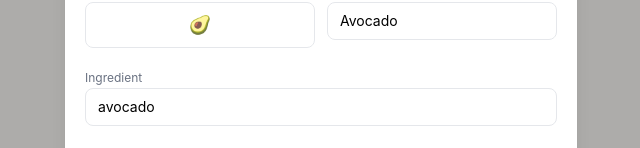
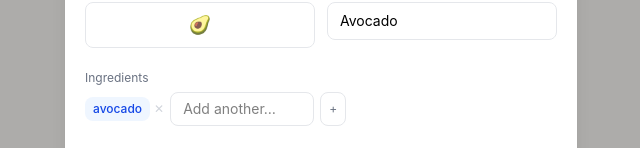
Before and after one commit to philcali/food-plan, a React (Vite) app: page /recipes/demo1 in a window 1280 px wide. Both pictures are taken after a click on the button "Edit". Shown: the part 197-345 px from the top of the page, without its empty margins (319-959 px from the left). Built offline with nearby package versions, Linux system fonts and the light colour scheme.

Commit message:
feat: recipes with multiple ingredients

```diff
--- a/src/components/ConfirmModal.jsx
+++ b/src/components/ConfirmModal.jsx
@@ -14,7 +14,7 @@ export default function ConfirmModal({ open, onClose, onConfirm, title, message,
           </button>
           <button onClick={() => { onConfirm(); onClose() }}
             className="flex-1 py-2.5 rounded-xl bg-red-500 text-white text-sm font-medium active:scale-[0.98] transition-transform">
-            Delete
+            {confirmLabel}
           </button>
         </div>
       </div>
--- a/src/pages/MealPlan.jsx
+++ b/src/pages/MealPlan.jsx
@@ -114,7 +114,7 @@ export default function MealPlan() {
   const filtered = useMemo(() =>
     recipes.filter(r =>
       r.name.toLowerCase().includes(search.toLowerCase()) ||
-      r.ingredient?.toLowerCase().includes(search.toLowerCase())
+      r.ingredients?.some(i => i.toLowerCase().includes(search.toLowerCase()))
     ), [recipes, search])
 
   const refreshSlots = () => setSlots(mealSlotsRepo.list())
--- a/src/pages/RecipeDetail.jsx
+++ b/src/pages/RecipeDetail.jsx
@@ -11,7 +11,7 @@ export default function RecipeDetail() {
   const [confirmDelete, setConfirmDelete] = useState(false)
   const [showEdit, setShowEdit] = useState(false)
   const [editForm, setEditForm] = useState({
-    name: '', emoji: '', ingredient: '', ageMin: 6,
+    name: '', emoji: '', ingredients: [], _ingredient: '', ageMin: 6,
     texture: 'mashed', allergens: '', prepNotes: '', safe: true,
   })
 
@@ -25,7 +25,8 @@ export default function RecipeDetail() {
       setEditForm({
         name: recipe.name || '',
         emoji: recipe.emoji || '',
-        ingredient: recipe.ingredient || '',
+        ingredients: recipe.ingredients || [],
+        _ingredient: '',
         ageMin: recipe.ageMin || 6,
         texture: recipe.texture || 'mashed',
         allergens: (recipe.allergens || []).join(', '),
@@ -107,10 +108,19 @@ export default function RecipeDetail() {
         </div>
       )}
 
-      {/* Ingredient */}
+      {/* Ingredients */}
       <div className="card p-4">
-        <h2 className="text-xs font-semibold text-gray-500 uppercase tracking-wider mb-2">Ingredient</h2>
-        <p className="text-sm text-gray-700 capitalize">{recipe.ingredient || '—'}</p>
+        <h2 className="text-xs font-semibold text-gray-500 uppercase tracking-wider mb-2">Ingredients</h2>
+        <div className="flex flex-wrap gap-1.5">
+          {(recipe.ingredients || []).length > 0
+            ? recipe.ingredients.map((ing, i) => (
+                <span key={i} className="px-2.5 py-1 bg-blue-50 text-blue-700 text-xs rounded-lg font-medium capitalize">
+                  {ing}
+                </span>
+              ))
+            : <span className="text-sm text-gray-300">—</span>
+          }
+        </div>
       </div>
 
       {/* Confirm Delete Modal */}
@@ -132,12 +142,18 @@ export default function RecipeDetail() {
               const allergens = editForm.allergens
                 ? editForm.allergens.split(',').map(a => a.trim()).filter(Boolean)
                 : []
+              const ingredients = editForm.ingredients.filter(Boolean)
               recipesRepo.update(recipe.id, {
-                ...editForm, allergens,
-                emoji: editForm.emoji || '🍽️',
-                ageMin: Number(editForm.ageMin) || 6,
+                name: editForm.name, emoji: editForm.emoji || '🍽️', ingredients,
+                ageMin: Number(editForm.ageMin) || 6, texture: editForm.texture,
+                allergens, prepNotes: editForm.prepNotes, safe: editForm.safe ?? true,
               })
-              setRecipe({ ...recipe, ...editForm, allergens, emoji: editForm.emoji || '🍽️', ageMin: Number(editForm.ageMin) || 6 })
+              setRecipe(prev => ({
+                ...prev, name: editForm.name, emoji: editForm.emoji || '🍽️',
+                ingredients, ageMin: Number(editForm.ageMin) || 6,
+                texture: editForm.texture, allergens, prepNotes: editForm.prepNotes,
+                safe: editForm.safe ?? true,
+              }))
               setShowEdit(false)
             }} className="p-5 space-y-4">
               <h2 className="text-lg font-semibold text-gray-900">Edit Recipe</h2>
@@ -153,11 +169,37 @@ export default function RecipeDetail() {
                     className="w-full px-3 py-2 rounded-lg border border-gray-200 text-sm" />
                 </label>
               </div>
-              <label className="space-y-1 block">
-                <span className="text-xs text-gray-500">Ingredient</span>
-                <input value={editForm.ingredient} onChange={e => setEditForm({...editForm, ingredient: e.target.value})}
-                  className="w-full px-3 py-2 rounded-lg border border-gray-200 text-sm" />
-              </label>
+              <div>
+                <span className="text-xs text-gray-500">Ingredients</span>
+                <div className="flex flex-wrap gap-1.5 mt-1">
+                  {editForm.ingredients.map((ing, i) => (
+                    <div key={i} className="flex items-center gap-1">
+                      <span className="px-2 py-1 bg-blue-50 text-blue-700 text-xs rounded-lg font-medium">
+                        {ing}
+                      </span>
+                      <button type="button" onClick={() =>
+                        setEditForm({...editForm, ingredients: editForm.ingredients.filter((_, j) => j !== i)})
+                      } className="text-gray-300 hover:text-red-400 text-xs">✕</button>
+                    </div>
+                  ))}
+                  <input value={editForm._ingredient || ''} onChange={e => setEditForm({...editForm, _ingredient: e.target.value})}
+                    onKeyDown={e => {
+                      if (e.key === 'Enter' && editForm._ingredient?.trim()) {
+                        setEditForm({...editForm, ingredients: [...editForm.ingredients, editForm._ingredient.trim()], _ingredient: ''})
+                        e.preventDefault()
+                      }
+                    }}
+                    placeholder={editForm.ingredients.length === 0 ? 'Type & press Enter' : 'Add another…'}
+                    className="w-36 px-3 py-1.5 rounded-lg border border-gray-200 text-sm" />
+                  <button type="button" onClick={() => {
+                    if (editForm._ingredient?.trim()) {
+                      setEditForm({...editForm, ingredients: [...editForm.ingredients, editForm._ingredient.trim()], _ingredient: ''})
+                    }
+                  }} className="px-2 py-1.5 rounded-lg border border-gray-200 text-xs text-gray-500 hover:text-blue-500 active:bg-gray-50">
+                    +
+                  </button>
+                </div>
+              </div>
               <div className="grid grid-cols-2 gap-3">
                 <label className="space-y-1">
                   <span className="text-xs text-gray-500">Min Age (months)</span>
--- a/src/pages/Recipes.jsx
+++ b/src/pages/Recipes.jsx
@@ -9,7 +9,7 @@ export default function Recipes() {
   const [search, setSearch] = useState('')
   const [showForm, setShowForm] = useState(false)
   const [form, setForm] = useState({
-    name: '', emoji: '', ingredient: '', ageMin: 6,
+    name: '', emoji: '', ingredients: [], ageMin: 6,
     texture: 'mashed', allergens: '', prepNotes: '', safe: true,
   })
   const [confirmDelete, setConfirmDelete] = useState(null)
@@ -25,7 +25,7 @@ export default function Recipes() {
   const filtered = useMemo(() => recipes.filter(r => {
     const matchesSearch =
       r.name.toLowerCase().includes(search.toLowerCase()) ||
-      r.ingredient?.toLowerCase().includes(search.toLowerCase())
+      r.ingredients?.some(i => i.toLowerCase().includes(search.toLowerCase()))
     if (!matchesSearch) return false
     switch (activeFilter) {
       case 'Safe': return !r.allergens?.length
@@ -42,16 +42,17 @@ export default function Recipes() {
     const allergens = form.allergens
       ? form.allergens.split(',').map(a => a.trim()).filter(Boolean)
       : []
+    const ingredients = form.ingredients.filter(Boolean)
     recipesRepo.create({
-      ...form, allergens,
-      emoji: form.emoji || '🍽️',
-      ageMin: Number(form.ageMin) || 6,
+      name: form.name, emoji: form.emoji || '🍽️', ingredients,
+      ageMin: Number(form.ageMin) || 6, texture: form.texture,
+      allergens, prepNotes: form.prepNotes, safe: form.safe ?? true,
     })
     const { items, total } = recipesRepo.list()
     setRecipes(items)
     setTotalRecipes(total)
     setShowForm(false)
-    setForm({ name: '', emoji: '', ingredient: '', ageMin: 6, texture: 'mashed', allergens: '', prepNotes: '', safe: true })
+    setForm({ name: '', emoji: '', ingredients: [], ageMin: 6, texture: 'mashed', allergens: '', prepNotes: '', safe: true })
   }
 
   const handleDelete = (id, name) => {
@@ -163,11 +164,37 @@ export default function Recipes() {
                     className="w-full px-3 py-2 rounded-lg border border-gray-200 text-sm" />
                 </label>
               </div>
-              <label className="space-y-1 block">
-                <span className="text-xs text-gray-500">Ingredient</span>
-                <input value={form.ingredient} onChange={e => setForm({...form, ingredient: e.target.value})}
-                  className="w-full px-3 py-2 rounded-lg border border-gray-200 text-sm" />
-              </label>
+              <div>
+                <span className="text-xs text-gray-500">Ingredients</span>
+                <div className="flex flex-wrap gap-1.5 mt-1">
+                  {form.ingredients.map((ing, i) => (
+                    <div key={i} className="flex items-center gap-1">
+                      <span className="px-2 py-1 bg-blue-50 text-blue-700 text-xs rounded-lg font-medium">
+                        {ing}
+                      </span>
+                      <button type="button" onClick={() =>
+                        setForm({ ...form, ingredients: form.ingredients.filter((_, j) => j !== i) })
+                      } className="text-gray-300 hover:text-red-400 text-xs">✕</button>
+                    </div>
+                  ))}
+                  <input value={form._ingredient || ''} onChange={e => setForm({...form, _ingredient: e.target.value})}
+                    onKeyDown={e => {
+                      if (e.key === 'Enter' && form._ingredient?.trim()) {
+                        setForm({...form, ingredients: [...form.ingredients, form._ingredient.trim()], _ingredient: ''})
+                        e.preventDefault()
+                      }
+                    }}
+                    placeholder={form.ingredients.length === 0 ? 'Type & press Enter' : 'Add another…'}
+                    className="w-36 px-3 py-1.5 rounded-lg border border-gray-200 text-sm" />
+                  <button type="button" onClick={() => {
+                    if (form._ingredient?.trim()) {
+                      setForm({...form, ingredients: [...form.ingredients, form._ingredient.trim()], _ingredient: ''})
+                    }
+                  }} className="px-2 py-1.5 rounded-lg border border-gray-200 text-xs text-gray-500 hover:text-blue-500 active:bg-gray-50">
+                    +
+                  </button>
+                </div>
+              </div>
               <div className="grid grid-cols-2 gap-3">
                 <label className="space-y-1">
                   <span className="text-xs text-gray-500">Min Age (months)</span>
```
Also changed, not shown: src/lib/repository.js, 2 other files (tests, documents, lock files or other folders).
